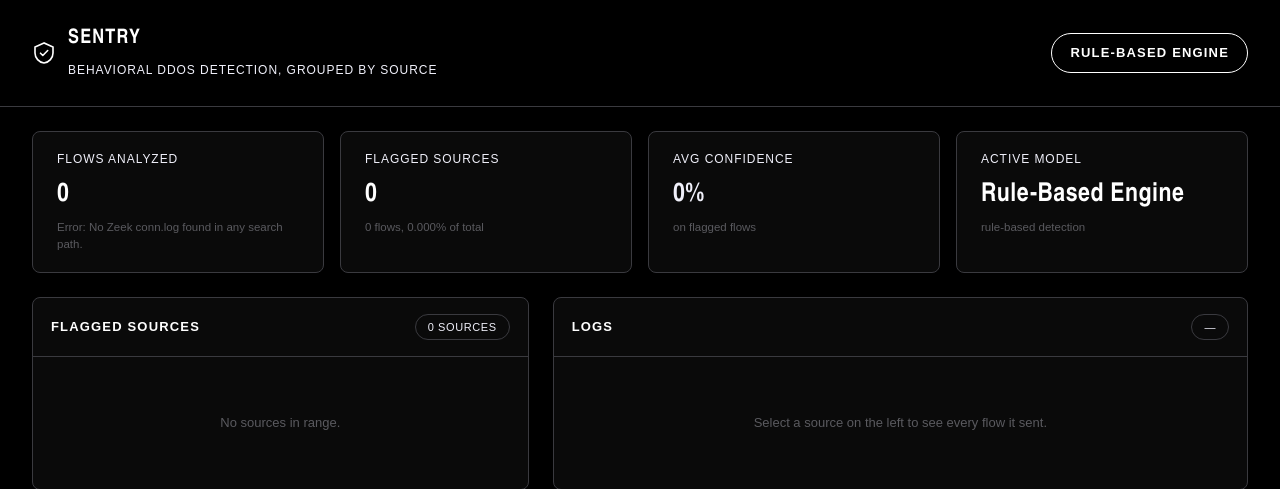
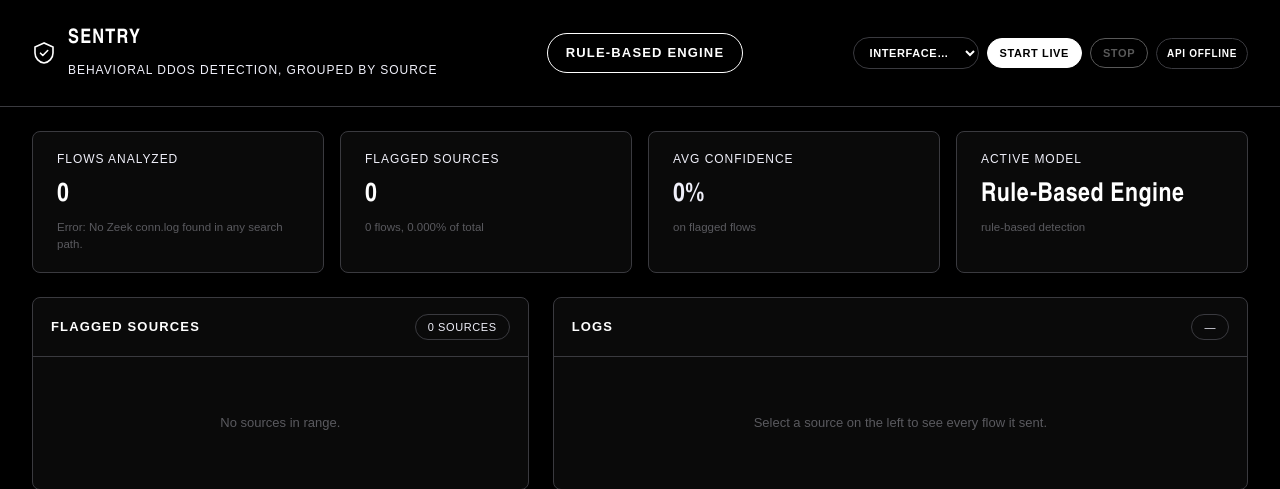
Before and after one commit to 07Smiley/ai-unidirectional-threat-detection, a Flask app: page / in a window 1280 px wide. Shown: the top 489 px of the page. Run offline with Flask 3, Linux system fonts and the light colour scheme.

Commit message:
feat: add live monitoring controls to dashboard

```diff
--- a/templates/index.html
+++ b/templates/index.html
@@ -73,6 +73,13 @@
     font-size:12px; color:var(--on-primary-mute); margin-top:4px;
     text-transform:uppercase; letter-spacing:0.96px; line-height:2.0;
   }
+  .live-controls{display:flex;align-items:center;gap:8px;flex-wrap:wrap;justify-content:flex-end}
+  .live-select,.live-btn{background:transparent;color:var(--on-primary);border:1px solid var(--hairline-on-dark);border-radius:var(--rounded-pill);padding:8px 12px;font:700 11px 'D-DIN',Arial,sans-serif;text-transform:uppercase;letter-spacing:.6px}
+  .live-select{max-width:130px}
+  .live-btn{cursor:pointer;background:var(--on-primary);color:var(--ink);border-color:var(--on-primary)}
+  .live-btn.secondary{background:transparent;color:var(--on-primary)}
+  .live-btn:disabled{opacity:.35;cursor:not-allowed}
+  .live-status{font-size:10px;font-weight:700;letter-spacing:.7px;border:1px solid var(--hairline-on-dark);border-radius:var(--rounded-pill);padding:7px 10px}
   .model-badge{
     font-family:'D-DIN', Arial, Verdana, sans-serif;
     font-size:13.008px; font-weight:700; letter-spacing:1.17px;
@@ -223,6 +230,12 @@
     </div>
   </div>
   <span class="model-badge" id="modelBadge">—</span>
+  <div class="live-controls">
+    <select id="interfaceSelect" class="live-select"><option value="">Interface…</option></select>
+    <button id="liveStart" class="live-btn">Start live</button>
+    <button id="liveStop" class="live-btn secondary" disabled>Stop</button>
+    <span id="liveStatus" class="live-status">OFFLINE</span>
+  </div>
 </header>
 
 <div class="shell">
@@ -285,6 +298,86 @@
 
    Data now comes from the real Zeek + rule-based detection pipeline.
    ============================================================ */
+
+const LIVE_API = 'http://127.0.0.1:8000';
+let liveSocket = null;
+let liveThreats = 0;
+
+async function loadLiveStatus(){
+  try{
+    const res=await fetch(LIVE_API+'/api/live/status');
+    const s=await res.json();
+    const running=!!s.running;
+    document.getElementById('liveStatus').textContent=running?'LIVE':'OFFLINE';
+    document.getElementById('liveStart').disabled=running;
+    document.getElementById('liveStop').disabled=!running;
+    if(s.interface) document.getElementById('interfaceSelect').value=s.interface;
+    if(running) connectLiveSocket();
+    return s;
+  }catch(e){
+    document.getElementById('liveStatus').textContent='API OFFLINE';
+  }
+}
+
+async function loadInterfaces(){
+  try{
+    const s=await (await fetch(LIVE_API+'/api/live/status')).json();
+    const zeek=s.zeek||{};
+    const select=document.getElementById('interfaceSelect');
+    const current=select.value;
+    const interfaces=(zeek.interfaces||[]);
+    if(!interfaces.length){
+      // Zeek status doesn't expose interfaces yet; use common Linux names.
+      ['wlan0','eth0','enp0s3'].forEach(i=>{ if(![...select.options].some(o=>o.value===i)){const o=document.createElement('option');o.value=i;o.textContent=i;select.appendChild(o)}});
+    }
+    if(current) select.value=current;
+  }catch(e){}
+}
+
+function connectLiveSocket(){
+  if(liveSocket && (liveSocket.readyState===WebSocket.OPEN || liveSocket.readyState===WebSocket.CONNECTING)) return;
+  liveSocket=new WebSocket('ws://127.0.0.1:8000/ws/threats');
+  liveSocket.onmessage=(event)=>{
+    try{
+      const data=JSON.parse(event.data);
+      if(data.event==='live_threat'){
+        liveThreats++;
+        const badge=document.getElementById('sourceCount');
+        badge.textContent=badge.textContent.split(' ·')[0]+' · '+liveThreats+' live';
+        loadStats(); loadGroups();
+      }
+      if(data.event==='connected' && data.live){
+        const running=!!data.live.running;
+        document.getElementById('liveStatus').textContent=running?'LIVE':'OFFLINE';
+      }
+    }catch(e){}
+  };
+  liveSocket.onclose=()=>{liveSocket=null};
+}
+
+async function startLive(){
+  const iface=document.getElementById('interfaceSelect').value;
+  if(!iface){alert('Select a network interface first.');return}
+  try{
+    const res=await fetch(LIVE_API+'/api/live/start',{method:'POST',headers:{'Content-Type':'application/json'},body:JSON.stringify({interface:iface})});
+    const data=await res.json();
+    if(!res.ok) throw new Error(data.detail||'Unable to start live monitoring');
+    document.getElementById('liveStatus').textContent='LIVE';
+    connectLiveSocket();
+    loadStats(); loadGroups();
+  }catch(e){alert(e.message)}
+}
+
+async function stopLive(){
+  try{
+    await fetch(LIVE_API+'/api/live/stop',{method:'POST'});
+    document.getElementById('liveStatus').textContent='OFFLINE';
+    loadStats(); loadGroups();
+  }catch(e){alert('Unable to stop live monitoring.')}
+}
+
+document.getElementById('liveStart').addEventListener('click',startLive);
+document.getElementById('liveStop').addEventListener('click',stopLive);
 
 let selectedGroup = null;
 let groups = [];
@@ -496,6 +589,8 @@ document.getElementById('chatForm').addEventListener('submit', (e) => {
 });
 
 /* --- initial load --- */
+loadInterfaces();
+loadLiveStatus();
 loadStats();
 loadGroups();
 
```
